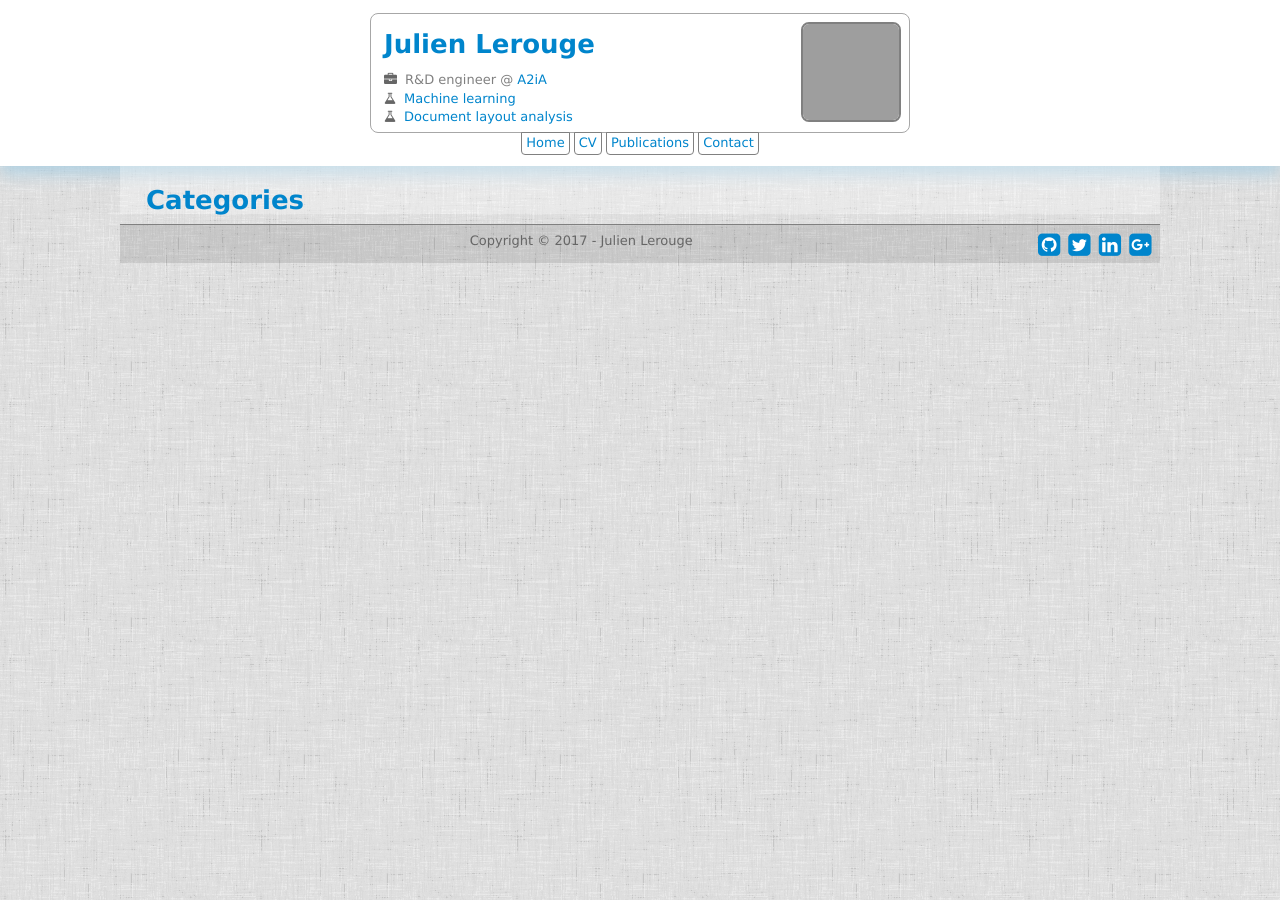
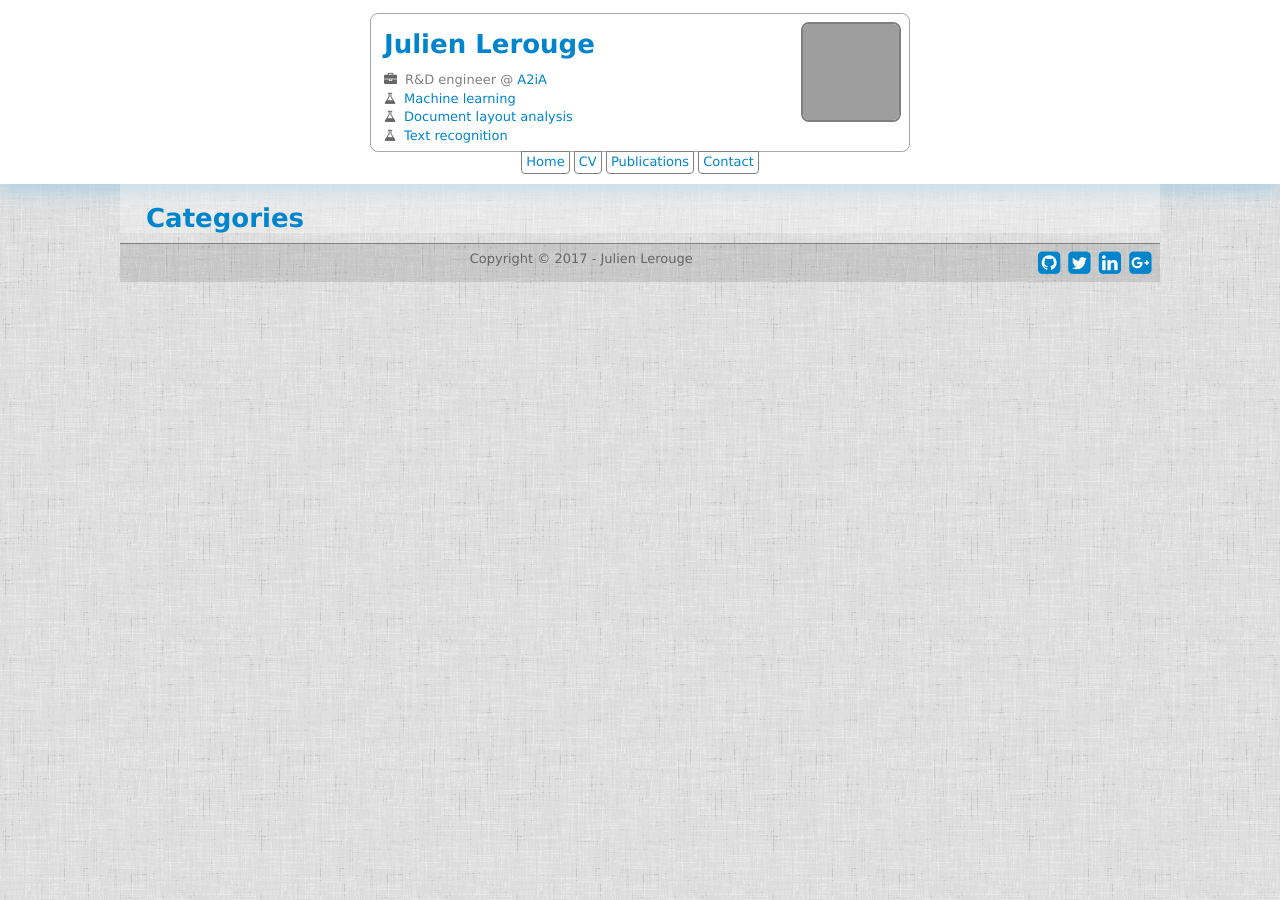
Before and after one commit to jlerouge/jlerouge.github.io, a Jekyll site: the page built from category/index.html, in a window 1280 px wide. Built offline with Jekyll 4.4.1, drawn with Linux system fonts in a browser that asks for light colours; nearby versions of some CDN libraries; Markdown is read by kramdown in place of the engine named in the settings; grey boxes are pictures that could not be loaded.

Commit message:
Updated front page and CV

```diff
--- a/_config.yml
+++ b/_config.yml
@@ -10,7 +10,7 @@ author:
     pseudo: jlerouge
     display_name: Julien Lerouge
     job: R&D engineer @ <a href="http://www.a2ia.com">A2iA</a>
-    activity: <ul class="no-bullets"><li><a href="http://en.wikipedia.org/wiki/Machine_learning">Machine learning</a></li><li><a href="http://en.wikipedia.org/wiki/Document_layout_analysis">Document layout analysis</a></li></ul>
+    activity: <ul class="no-bullets"><li><a href="http://en.wikipedia.org/wiki/Machine_learning">Machine learning</a></li><li><a href="http://en.wikipedia.org/wiki/Document_layout_analysis">Document layout analysis</a></li><li><a href="http://en.wikipedia.org/wiki/OCR">Text recognition</a></li></ul>
     github: jlerouge
     twitter: julien_lerouge
     linkedin: 176494391
--- a/index.html
+++ b/index.html
@@ -15,7 +15,7 @@ title: Home
 	<p>My research interests include:
 	<ul>
 		<li><u>Machine learning</u>: deep/recurrent/convolutional neural networks, conditional random fields&hellip;</li>
-		<li><u>Document processing</u>: document layout analysis, optical character recognition&hellip;</li>
+		<li><u>Document processing</u>: document layout analysis, text recognition (OCR, ICR)&hellip;</li>
 		<li><u>Graph-based pattern recognition</u>: graph edit distance, error-tolerant subgraph matching&hellip;</li>
 	</ul>
 	<br />
```
Also changed, not shown: 1 other file.
